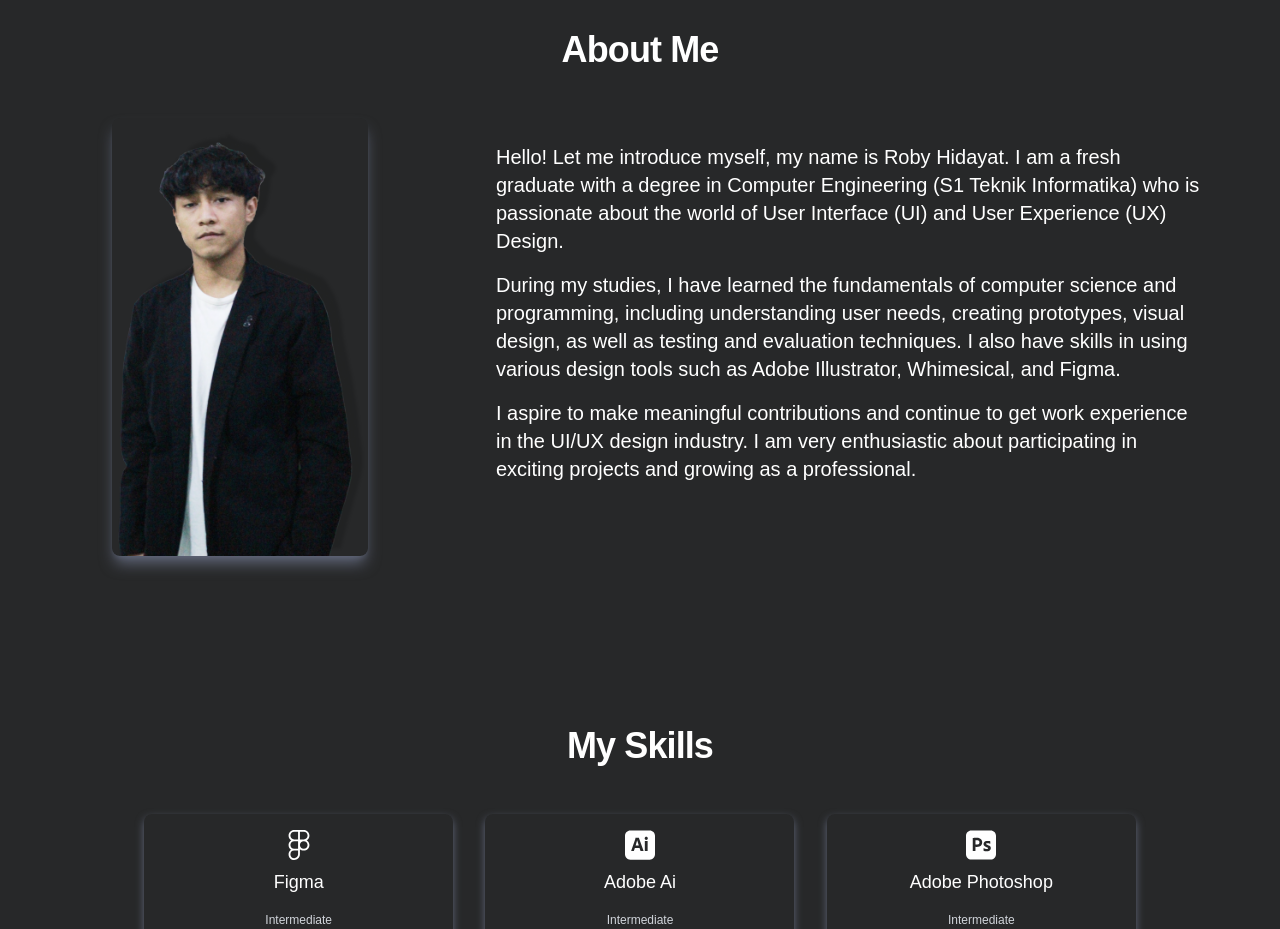
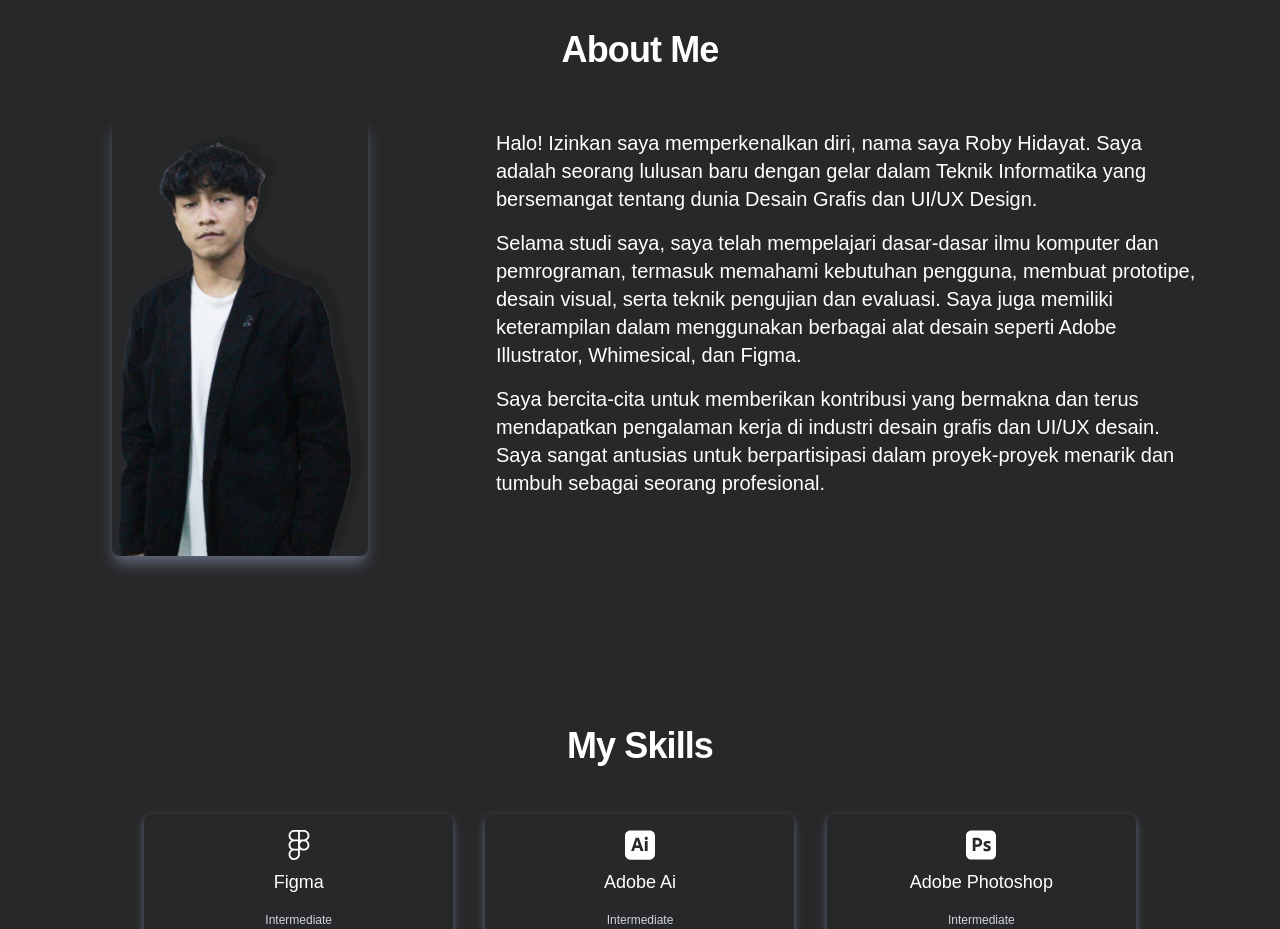
Before and after one commit to Robyobon/Portfolio, a React (Vite) app: page /#/ in a window 1280 px wide. Shown: the part 820-1749 px from the top of the page. Built offline with nearby package versions, Linux system fonts and the light colour scheme.

Commit message:
perbaiki bahasa

```diff
--- a/src/components/Hero.jsx
+++ b/src/components/Hero.jsx
@@ -77,14 +77,14 @@ function Hero() {
         </div>
         <div className="tablet:pt-0 desktop:mr-20 desktop:-ml-40 desktop:pt-0 smartphone:px-10 tablet:-ml-40 tablet:mr-12 text-white desktop:-mt-16">
         <p className="desktop:text-xl tablet:text-base text-ms smartphone:text-center tablet:text-left mt-4" data-aos="fade-left">
-  Hello! Let me introduce myself, my name is Roby Hidayat. I am a fresh graduate with a degree in Computer Engineering (S1 Teknik Informatika) who is passionate about the world of User Interface (UI) and User Experience (UX) Design.
+        Halo! Izinkan saya memperkenalkan diri, nama saya Roby Hidayat. Saya adalah seorang lulusan baru dengan gelar dalam Teknik Informatika yang bersemangat tentang dunia Desain Grafis dan UI/UX Design.
 </p>
 
           <p className="desktop:text-xl text-base tablet:text-base mt-4 smartphone:text-center tablet:text-left " data-aos="fade-left">
-            During my studies, I have learned the fundamentals of computer science and programming, including understanding user needs, creating prototypes, visual design, as well as testing and evaluation techniques. I also have skills in using various design tools such as Adobe Illustrator, Whimesical, and Figma.
+          Selama studi saya, saya telah mempelajari dasar-dasar ilmu komputer dan pemrograman, termasuk memahami kebutuhan pengguna, membuat prototipe, desain visual, serta teknik pengujian dan evaluasi. Saya juga memiliki keterampilan dalam menggunakan berbagai alat desain seperti Adobe Illustrator, Whimesical, dan Figma.
           </p>
           <p className="desktop:text-xl text-base tablet:text-base mt-4 smartphone:text-center tablet:text-left" data-aos="fade-left">
-            I aspire to make meaningful contributions and continue to get work experience in the UI/UX design industry. I am very enthusiastic about participating in exciting projects and growing as a professional.
+          Saya bercita-cita untuk memberikan kontribusi yang bermakna dan terus mendapatkan pengalaman kerja di industri desain grafis dan UI/UX desain. Saya sangat antusias untuk berpartisipasi dalam proyek-proyek menarik dan tumbuh sebagai seorang profesional.
           </p>
         </div>
       </div>
--- a/src/page/Kawula.jsx
+++ b/src/page/Kawula.jsx
@@ -28,10 +28,10 @@ const Kawula = () => {
             <div className='text-white'>
             <h1 className='text-[40px] text-center pt-20 smartphone:text-2xl'>Kawula</h1>
             <article className='text-xl pt-6 smartphone:text-sm'>
-            Kawula is a new outerwear clothing brand in Indonesia. They are modern, young, and always innovating with new outerwear designs for the young generation. The majority of their customers are millennials.
+            Kawula adalah merek pakaian luar baru di Indonesia. Mereka modern, muda, dan selalu berinovasi dengan desain pakaian luar baru untuk generasi muda. Sebagian besar pelanggan mereka adalah milenial.
             </article>
               <h1 className='text-[32px] pt-10 text-center'>Goals</h1>
-              <article className='text-xl pt-6 smartphone:text-sm'>Increasing Brand Awareness. Showing that Kawula is a premium brand, convincing people that their products are excellent while maintaining high quality. Avoiding the perception of Kawula as just another clothing store among thousands of clothing stores in Indonesia. Having a website that demonstrates the seriousness and professionalism of Kawula. </article>
+              <article className='text-xl pt-6 smartphone:text-sm'>Meningkatkan Kesadaran Merek. Menunjukkan bahwa Kawula adalah merek premium, meyakinkan orang bahwa produk mereka sangat baik sambil tetap mempertahankan kualitas tinggi. Menghindari persepsi Kawula sebagai hanya sebuah toko pakaian lain di antara ribuan toko pakaian di Indonesia. Memiliki situs web yang menunjukkan keseriusan dan profesionalisme  </article>
               <h3 className='text-[24px] pt-10'>Website Inspiration</h3>
               <img src={Inspiration} alt="gambar insprasi" className='pt-6' />
               <h3 className='text-[24px] pt-16 '>Sitemap</h3>
```
